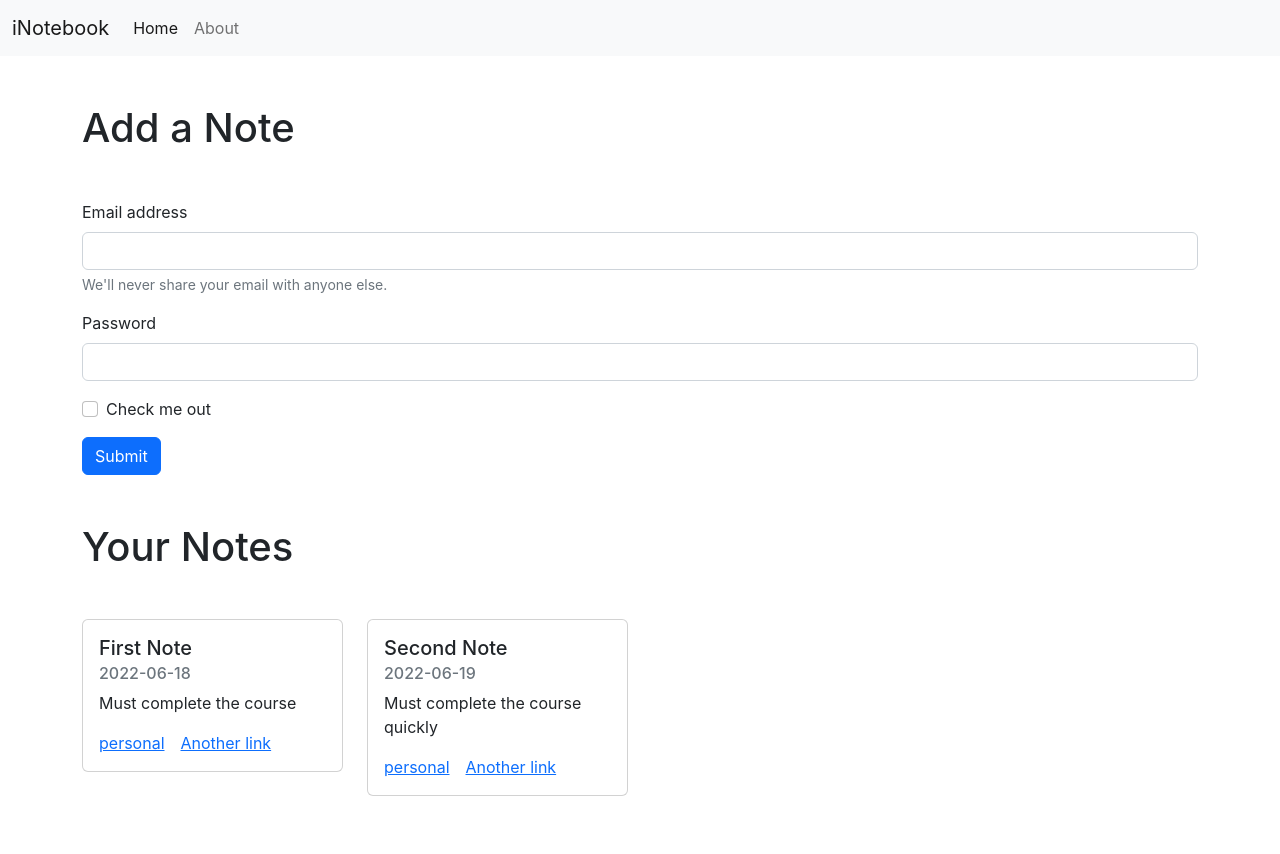
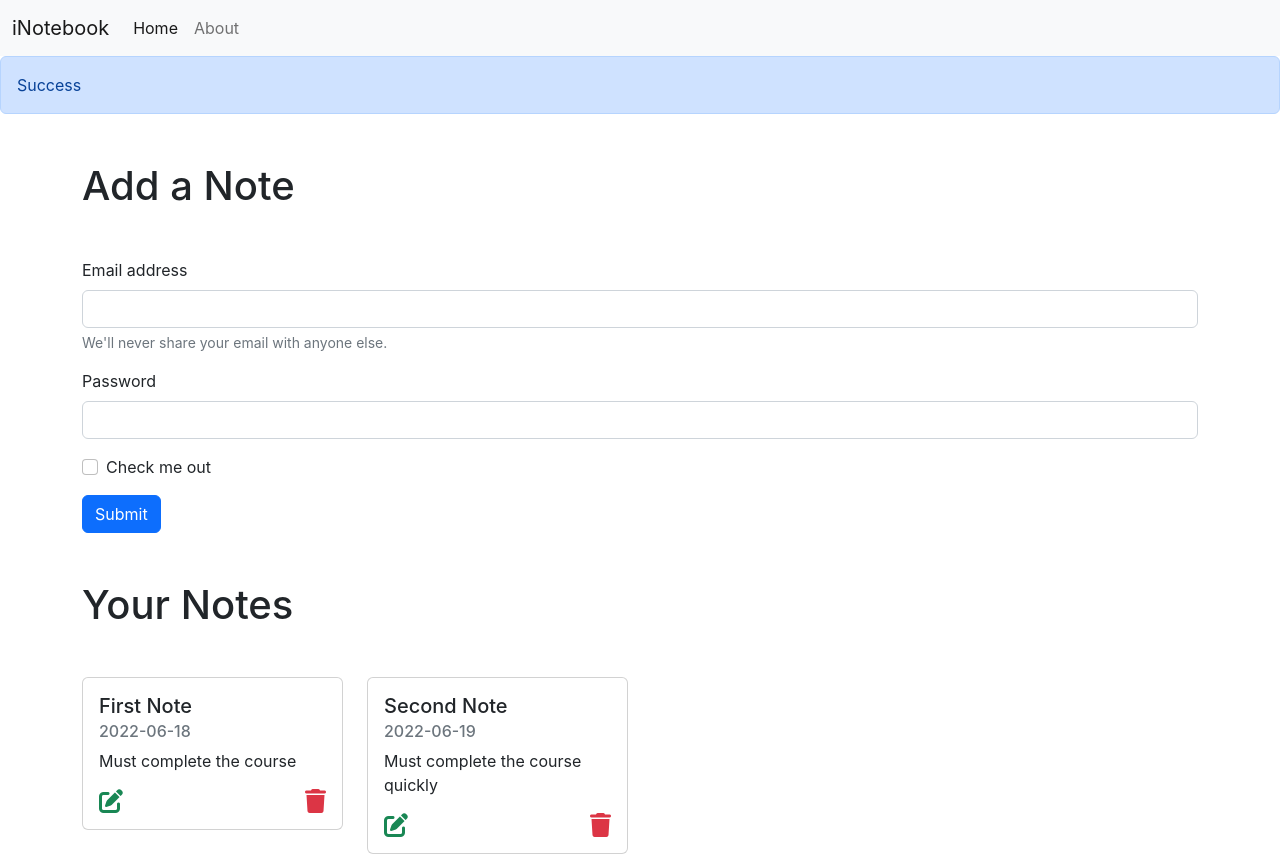
Before and after one commit to Kooshal71/iNotebook, a React (Create React App) app: page / in a window 1280 px wide. Before the commit the page ends 800 px from the top, so only its background shows below. Built offline with nearby package versions, Linux system fonts and the light colour scheme.

Commit message:
icons and alert

```diff
--- a/package.json
+++ b/package.json
@@ -6,6 +6,7 @@
     "@testing-library/jest-dom": "^5.16.4",
     "@testing-library/react": "^13.3.0",
     "@testing-library/user-event": "^13.5.0",
+    "babel-plugin-macros": "^3.1.0",
     "concurrently": "^7.2.2",
     "react": "^18.2.0",
     "react-dom": "^18.2.0",
--- a/public/index.html
+++ b/public/index.html
@@ -16,12 +16,6 @@
       integrity="sha384-0evHe/X+R7YkIZDRvuzKMRqM+OrBnVFBL6DOitfPri4tjfHxaWutUpFmBp4vmVor"
       crossorigin="anonymous"
     />
-    <!-- JavaScript Bundle with Popper -->
-    <script
-      src="https://cdn.jsdelivr.net/npm/bootstrap@5.2.0-beta1/dist/js/bootstrap.bundle.min.js"
-      integrity="sha384-pprn3073KE6tl6bjs2QrFaJGz5/SUsLqktiwsUTF55Jfv3qYSDhgCecCxMW52nD2"
-      crossorigin="anonymous"
-    ></script>
     <link rel="apple-touch-icon" href="%PUBLIC_URL%/logo192.png" />
     <link rel="manifest" href="%PUBLIC_URL%/manifest.json" />
     <title>iNoteBook - Your Notes</title>
@@ -29,5 +23,15 @@
   <body>
     <noscript>You need to enable JavaScript to run this app.</noscript>
     <div id="root"></div>
+    <script
+      src="https://kit.fontawesome.com/488d49f713.js"
+      crossorigin="anonymous"
+    ></script>
+    <!-- JavaScript Bundle with Popper -->
+    <script
+      src="https://cdn.jsdelivr.net/npm/bootstrap@5.2.0-beta1/dist/js/bootstrap.bundle.min.js"
+      integrity="sha384-pprn3073KE6tl6bjs2QrFaJGz5/SUsLqktiwsUTF55Jfv3qYSDhgCecCxMW52nD2"
+      crossorigin="anonymous"
+    ></script>
   </body>
 </html>
--- a/src/App.js
+++ b/src/App.js
@@ -4,12 +4,14 @@ import Home from "./components/Home";
 import About from "./components/About";
 import Navbar from "./components/Navbar";
 import NoteState from "./context/notes/NoteState";
+import Alert from "./components/Alert";
 
 function App() {
   return (
     <NoteState>
       <BrowserRouter>
         <Navbar />
+        <Alert message={"Success"} />
         <div className="container">
           <Routes>
             <Route exact path="/" element={<Home />}></Route>
--- /dev/null
+++ b/src/components/Alert.jsx
@@ -0,0 +1,9 @@
+import React from "react";
+
+export default function Alert(props) {
+  return (
+    <div className="alert alert-primary" role="alert">
+      {props.message}
+    </div>
+  );
+}
--- a/src/components/NoteItem.jsx
+++ b/src/components/NoteItem.jsx
@@ -1,5 +1,4 @@
 import React from "react";
-
 export default function NoteItem(props) {
   const { note } = props;
   return (
@@ -11,12 +10,14 @@ export default function NoteItem(props) {
             {note.date.slice(0, 10)}
           </h6>
           <p className="card-text">{note.description}</p>
-          <a href="/" className="card-link">
-            {note.tag}
-          </a>
-          <a href="/" className="card-link">
-            Another link
-          </a>
+          <div className="d-flex justify-content-between">
+            <a href="/" className="card-link text-success">
+              <i className="fa-solid fa-pen-to-square fa-xl"></i>
+            </a>
+            <a href="/" className="card-link text-danger">
+              <i className="fa-solid fa-trash fa-xl"></i>
+            </a>
+          </div>
         </div>
       </div>
     </div>
--- a/src/components/Notes.jsx
+++ b/src/components/Notes.jsx
@@ -10,7 +10,7 @@ export default function Notes() {
       <h1 className="my-5">Your Notes</h1>
       <div className="row">
         {notes.map((note) => {
-          return <NoteItem note={note} />;
+          return <NoteItem note={note} key={note._id} />;
         })}
       </div>
     </>
```
Also changed, not shown: src/App.css (line endings or trailing spaces), 1 other file (tests, documents, lock files or other folders).
